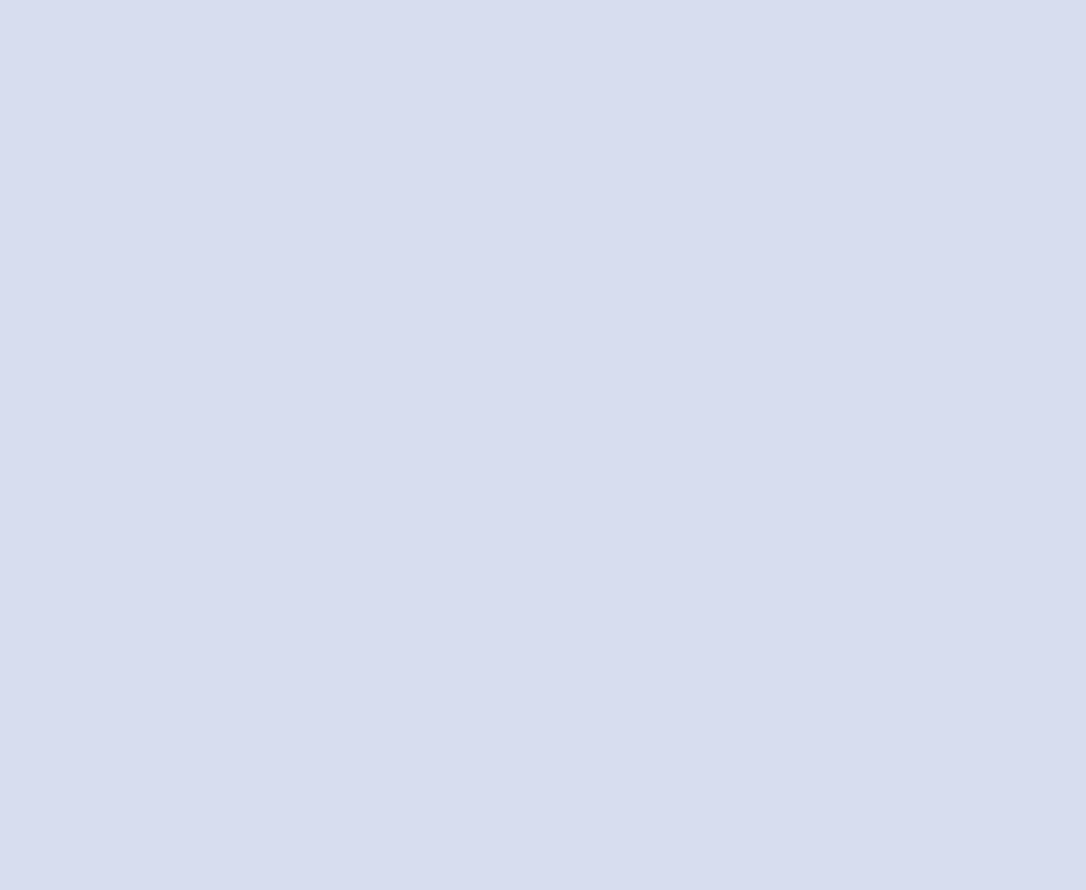
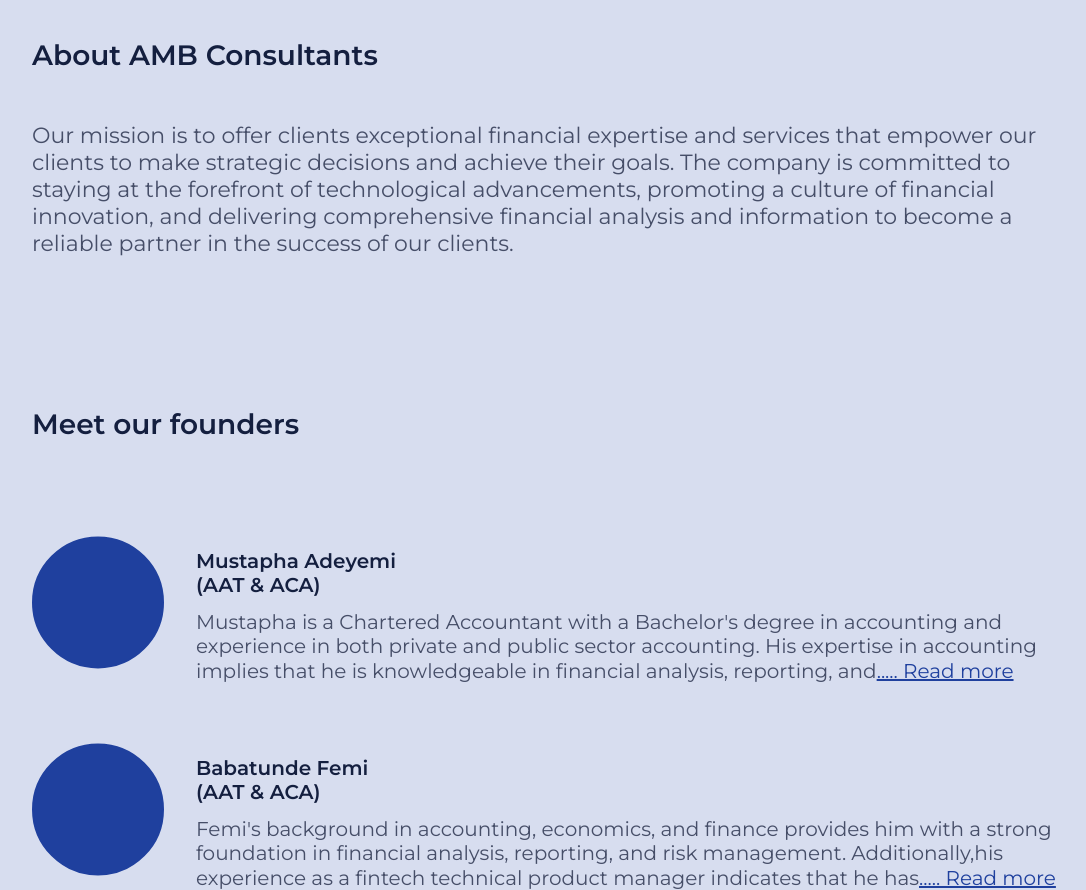
Before and after one commit to nonfungiblehayor/Amb-s-website-, a React (Create React App) app in the folder amb/: page / in a window 1280 px wide. Shown: the part 3200-4090 px from the top of the page, without its empty margins (88-1174 px from the left). Before the commit the page ends 3110 px from the top, so only its background shows below. Built offline with nearby package versions, Linux system fonts and the light colour scheme.

Commit message:
feat: created about and founder section component

```diff
--- a/amb/src/App.jsx
+++ b/amb/src/App.jsx
@@ -3,6 +3,7 @@ import Subheader from './components/sub-header';
 import Service from './components/service';
 import Pricing from './components/pricing';
 import Request from './components/request';
+import About from './components/about'
 
 function App() {
   return (
@@ -12,6 +13,7 @@ function App() {
       <Service />
       <Pricing />
       <Request />
+      <About />
     </div>
   );
 }
--- a/amb/src/App.module.scss
+++ b/amb/src/App.module.scss
@@ -6,6 +6,8 @@ $textHeadingColor: #141F3F;
 $normalTextColor: #464E68;
 $otherTextColor: #E4E7ED;
 $btnHeight: 45px;
+$marginTop: 100px;
+$paddingTop: 80px;
 
 @mixin buttonStyle {
   background-color: #141F3F;
@@ -465,3 +467,65 @@ body {
     justify-content: center;
   }
 }
+.aboutSection {
+  @include coldisplayStyle();
+  padding-left: 120px;
+  padding-right: 120px;
+  margin-top: $marginTop;
+  .aboutDiv1 {
+    @include coldisplayStyle();
+    h3 {
+      font-family: $textFont;
+      font-weight: 600;
+      font-size: 28px;
+      color: $textHeadingColor;
+    }
+    p {
+      width: 1040px;
+      font-family: $textFont;
+      font-size: 22px;
+      font-weight: 400;
+      color: $normalTextColor;
+    }
+  }
+  .founderDiv {
+    @include coldisplayStyle();
+    gap: 60px;
+    margin-top: $marginTop;
+    h3 {
+      font-family: $textFont;
+      font-weight: 600;
+      font-size: 28px;
+      color: $textHeadingColor;
+    }
+    .founderDetail {
+      @include rowdisplayStyle();
+      gap: 32px;
+      .founderTxt {
+        @include coldisplayStyle();
+        p {
+          width: 207px;
+          font-family: $textFont;
+          font-weight: 600;
+          font-size: 20px;
+          color: $textHeadingColor;
+          margin-bottom: -7px;
+        }
+        .founderInfo {
+          p {
+            width: 876px;
+            font-family: $textFont;
+            font-size: 20px;
+            font-weight: 400;
+            line-height: 24.38px;
+            color: $normalTextColor;
+            span {
+              color: #1F409E;
+              text-decoration: underline;
+            }
+          }
+        }
+      }
+    }
+  }
+}
--- /dev/null
+++ b/amb/src/components/About/aboutAmb.jsx
@@ -0,0 +1,18 @@
+import React from "react";
+import style from '../../App.module.scss';
+
+function AboutAmb() {
+    return <div className={style.aboutDiv1}>
+        <h3>
+        About AMB Consultants
+        </h3>
+            <p>
+            Our mission is to offer clients exceptional financial expertise and
+            services that empower our clients to make strategic decisions and achieve their goals.
+            The company is committed to staying at the forefront of technological advancements, promoting a culture of financial innovation,
+            and delivering comprehensive financial analysis and
+            information to become a reliable partner in the success of our clients.
+            </p>
+    </div>
+}
+export default AboutAmb
--- /dev/null
+++ b/amb/src/components/About/founder-text.jsx
@@ -0,0 +1,19 @@
+import React, { useState } from "react";
+import style from '../../App.module.scss';
+
+function FounderTxt() {
+    const [show, displayShow] = useState(false)
+
+    const readMore = () => {
+        displayShow(!show)
+    }
+    return <div className={style.founderInfo}>
+        <p>
+        Mustapha is a Chartered Accountant with a Bachelor's degree in accounting and experience in both private and public sector accounting.
+        His expertise in accounting implies that he is knowledgeable in financial analysis, reporting, and
+        {show ?
+        "Mustapha is a Chartered Accountant with a Bachelor's degree in accounting and experience in both private and public sector accountingHis expertise in accounting implies that he is knowledgeable in financial analysis" : <span className={style.readSpan} onClick={readMore}>..... Read more</span> }
+        </p>
+    </div>
+}
+export default FounderTxt
--- /dev/null
+++ b/amb/src/components/About/founder-text2.jsx
@@ -0,0 +1,20 @@
+import React, { useState } from "react";
+import style from '../../App.module.scss';
+
+function FounderTxt2() {
+    const [show, displayShow] = useState(false)
+
+    const readMore = () => {
+        displayShow(!show)
+    }
+    return <div className={style.founderInfo}>
+        <p>
+        Femi's background in accounting, economics, and
+        finance provides him with a strong foundation in financial analysis, reporting, and risk management.
+        Additionally,his experience as a fintech technical product manager indicates that he has
+        {show ?
+        "Mustapha is a Chartered Accountant with a Bachelor's degree in accounting and experience in both private and public sector accountingHis expertise in accounting implies that he is knowledgeable in financial analysis" : <span className={style.readSpan} onClick={readMore}>..... Read more</span> }
+        </p>
+    </div>
+}
+export default FounderTxt2
--- /dev/null
+++ b/amb/src/components/About/founder.jsx
@@ -0,0 +1,32 @@
+import React from "react";
+import style from '../../App.module.scss';
+import Ellipse from '../../images/Ellipse 24.svg';
+import FounderTxt from "./founder-text";
+import FounderTxt2 from "./founder-text2";
+
+function Founder() {
+    return <div className={style.founderDiv}>
+        <h3>
+        Meet our founders
+        </h3>
+        <div className={style.founderDetail}>
+            <img src={Ellipse} alt='pfp'></img>
+            <div className={style.founderTxt}>
+                <p>
+                Mustapha Adeyemi (AAT & ACA)
+                </p>
+                <FounderTxt />
+            </div>
+        </div>
+        <div className={style.founderDetail}>
+            <img src={Ellipse} alt='pfp'></img>
+            <div className={style.founderTxt}>
+                <p>
+                Babatunde Femi (AAT & ACA)
+                </p>
+                <FounderTxt2 />
+            </div>
+        </div>
+    </div>
+}
+export default Founder
--- /dev/null
+++ b/amb/src/components/about.jsx
@@ -0,0 +1,12 @@
+import React from "react";
+import style from '../App.module.scss';
+import AboutAmb from "./About/aboutAmb";
+import Founder from "./About/founder";
+
+function About() {
+    return <section className={style.aboutSection}>
+        <AboutAmb />
+        <Founder />
+    </section>
+}
+export default About
```
Also changed, not shown: amb/src/images/Ellipse 24.svg (added).
